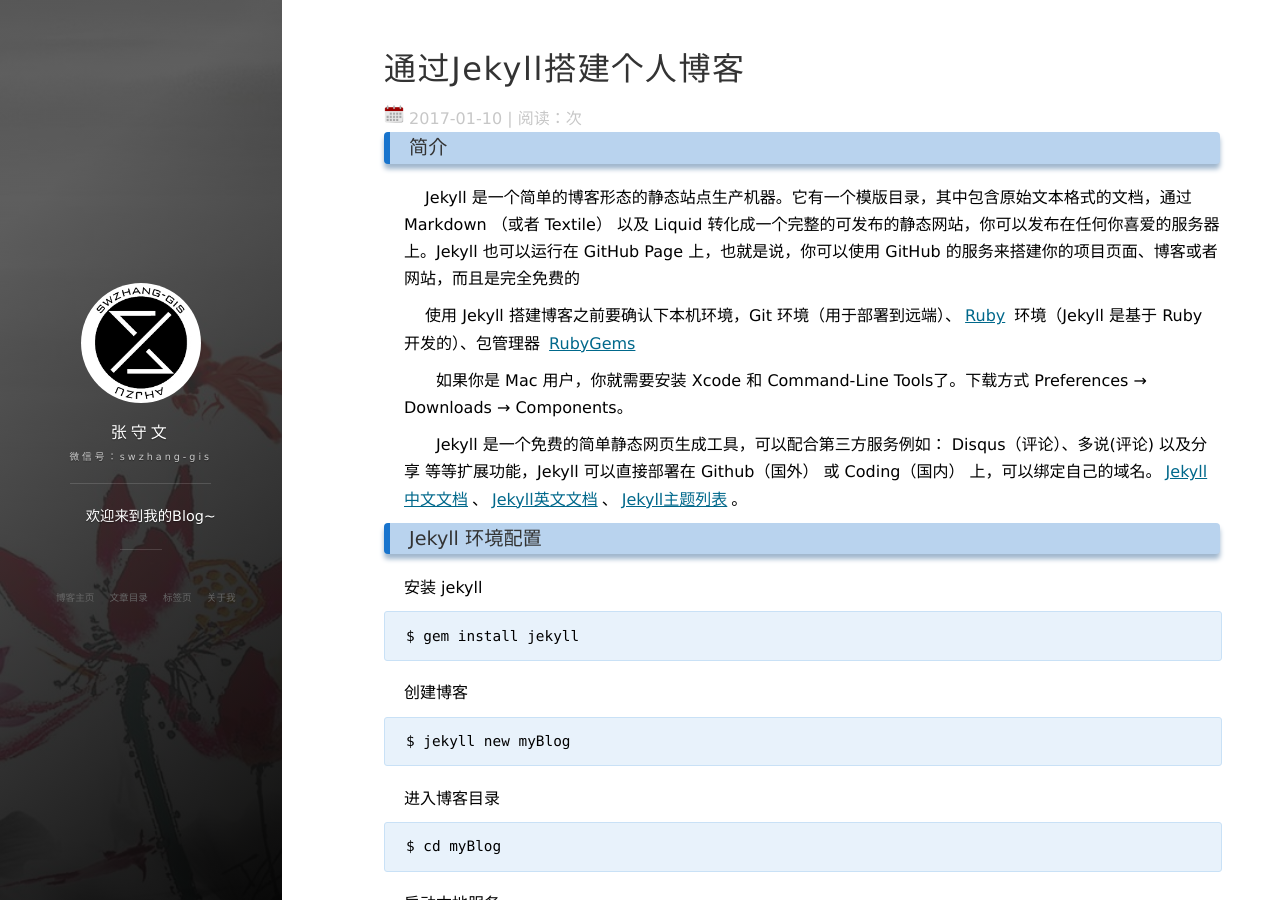
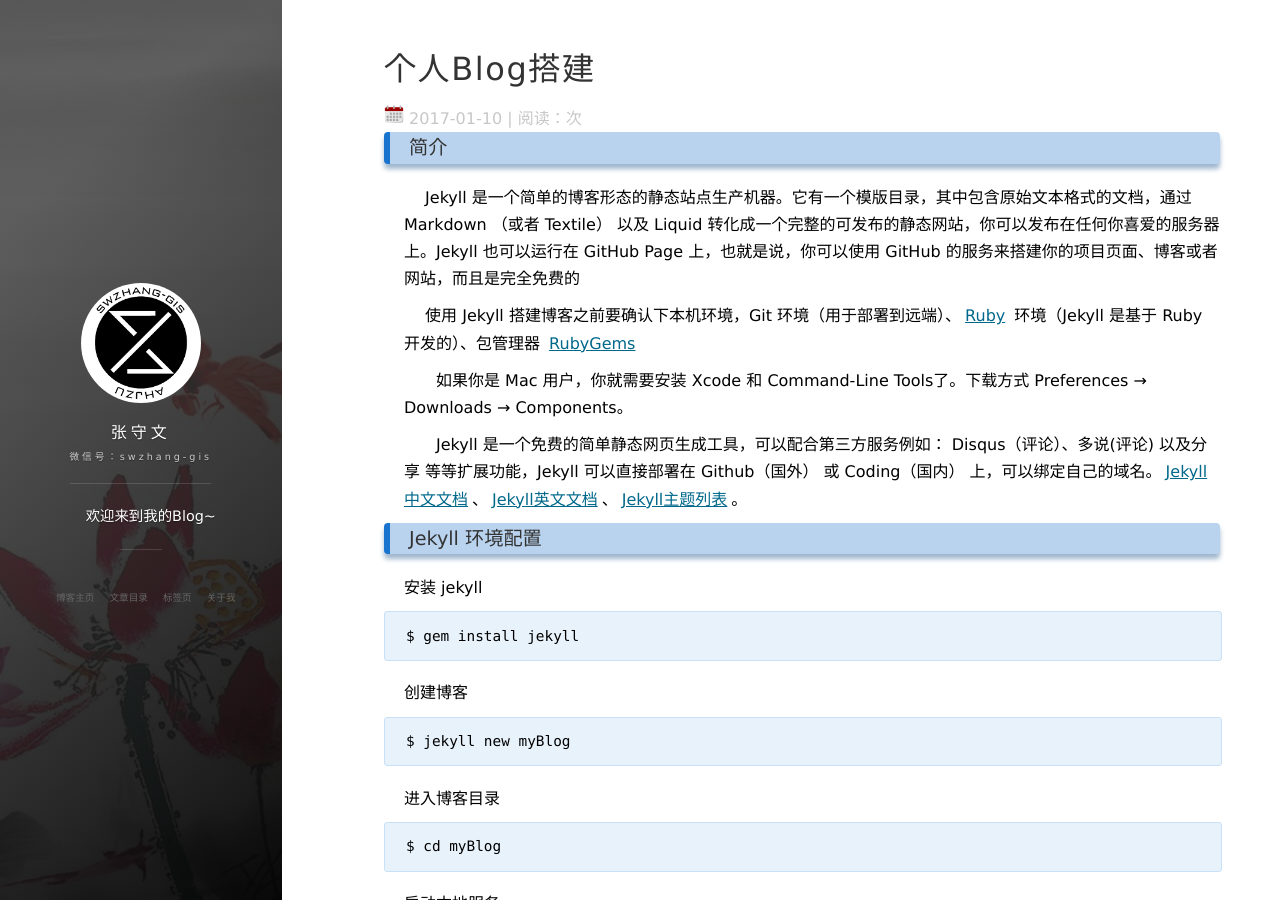
Before and after one commit to swzhang/swzhang.github.io, a Jekyll site: the page built from _posts/2017-01-10-jekyll_blog.md, in a window 1280 px wide and 900 px high. Built offline with Jekyll 4.4.1, drawn with Linux system fonts in a browser that asks for light colours; nearby versions of some CDN libraries; comment, search, counter and statistics services are not loaded.

Commit message:
Update 2017-01-10-jekyll_blog.md

```diff
--- a/_posts/2017-01-10-jekyll_blog.md
+++ b/_posts/2017-01-10-jekyll_blog.md
@@ -1,6 +1,6 @@
 ---
 layout: post
-title: 通过Jekyll搭建个人博客
+title: 个人Blog搭建
 date: 2017-01-10
 tags: 博客
 ---
```
